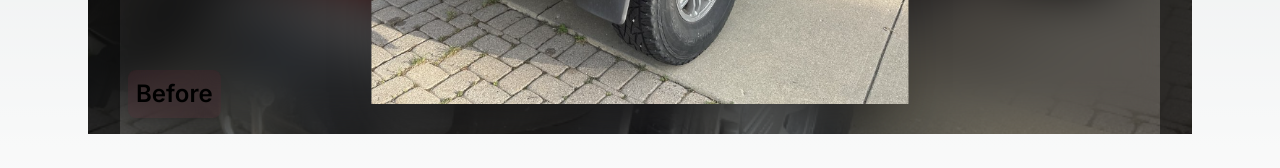
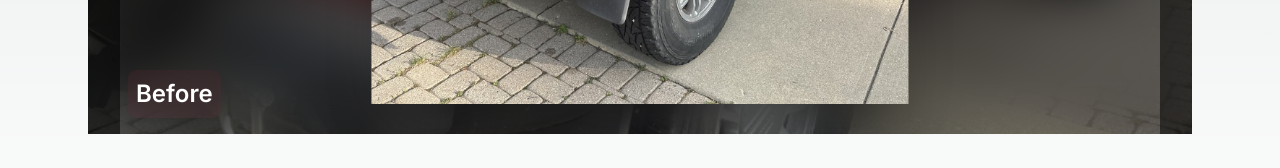
Before and after one commit to zavaladrian/carwash, a Next.js app: page /gallery in a window 1280 px wide. Shown: the part 746-914 px from the top of the page. Built offline with nearby package versions, Linux system fonts and the light colour scheme.

Commit message:
changed text color

```diff
--- a/app/components/carousel.tsx
+++ b/app/components/carousel.tsx
@@ -57,7 +57,7 @@ export default function ModernCarousel() {
           animate="animate"
           exit="exit"
           key={images[imageIndex].id}
-          className="text-black text-xl md:text-2xl p-2 rounded-lg bg-rose-900/10 backdrop-blur-lg font-semibold shadow-lg absolute z-20 left-10 bottom-4"
+          className="text-white text-xl md:text-2xl p-2 rounded-lg bg-rose-900/10 backdrop-blur-lg font-semibold shadow-lg absolute z-20 left-10 bottom-4"
         >
           {images[imageIndex].title}
         </motion.span>
```
